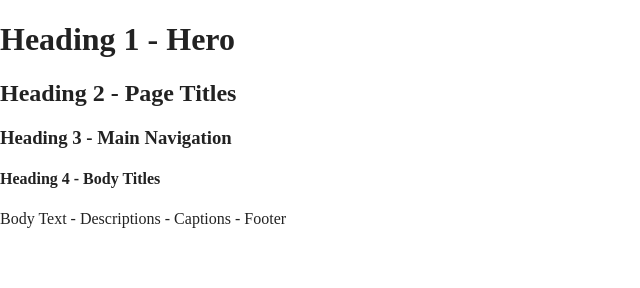
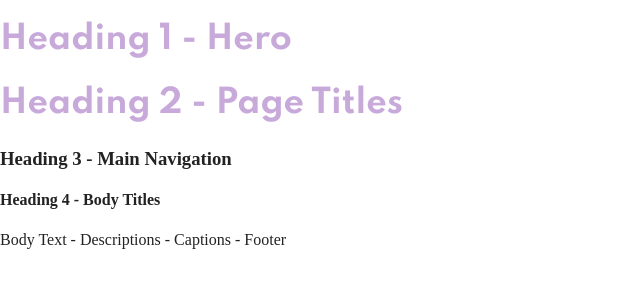
Before and after one commit to alxnoelle/pcdd-0315-sp21, a website built with Parcel: page index.html in a window 1280 px wide. Shown: the whole page, without its empty margins (0-640 px from the left). Built offline with nearby package versions, Linux system fonts and the light colour scheme.

Commit message:
ui kit change 3

```diff
--- a/css/index_3-8.css
+++ b/css/index_3-8.css
@@ -6,3 +6,15 @@
     width:100%;
     background-color:#FFFFFF;
 }
+
+h1 {
+    font-size:2.5em;
+    color:#C8AADA;
+    font-family: 'Spartan', sans-serif;
+}
+
+h2 {
+    font-size:2em;
+    color:#C8AADA;
+    font-family: 'Spartan', sans-serif;
+}
```
